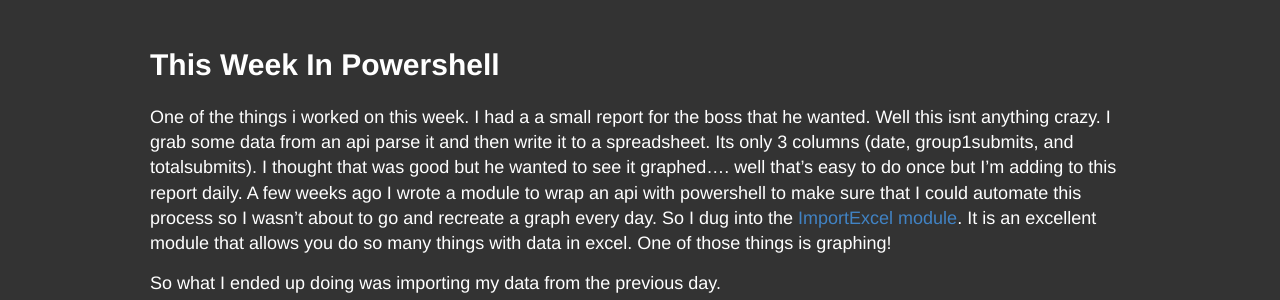
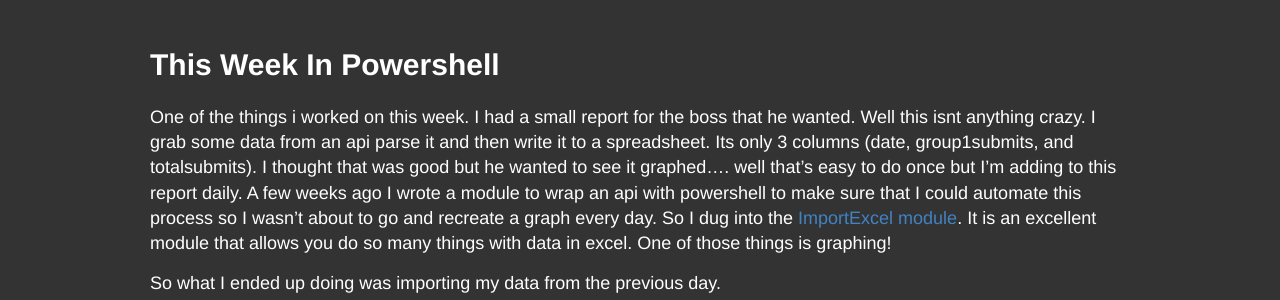
Before and after one commit to b1grif/b1grif.github.io, a Jekyll site: the page built from _posts/2019-5-17-TWIP11.md, in a window 1280 px wide. Shown: the part 147-447 px from the top of the page. Built offline with Jekyll 4.4.1, drawn with Linux system fonts in a browser that asks for light colours.

Commit message:
2022-3-4

```diff
--- a/_posts/2019-5-17-TWIP11.md
+++ b/_posts/2019-5-17-TWIP11.md
@@ -3,7 +3,7 @@ layout: post
 title: This Week In Powershell
 ---
 
-One of the things i worked on this week. I had a a small report for the boss that he wanted. Well this isnt anything crazy. I grab some
+One of the things i worked on this week. I had a small report for the boss that he wanted. Well this isnt anything crazy. I grab some
 data from an api parse it and then write it to a spreadsheet. Its only 3 columns (date, group1submits, and totalsubmits).
 I thought that was good but he wanted to see it graphed.... well that's easy to do once but I'm adding to this report daily.
 A few weeks ago I wrote a module to wrap an api with powershell to make sure that I could automate this process so I wasn't
```
Also changed, not shown: _posts/2022-3-4-Pesterv5.md (added, +13 -0 lines).
